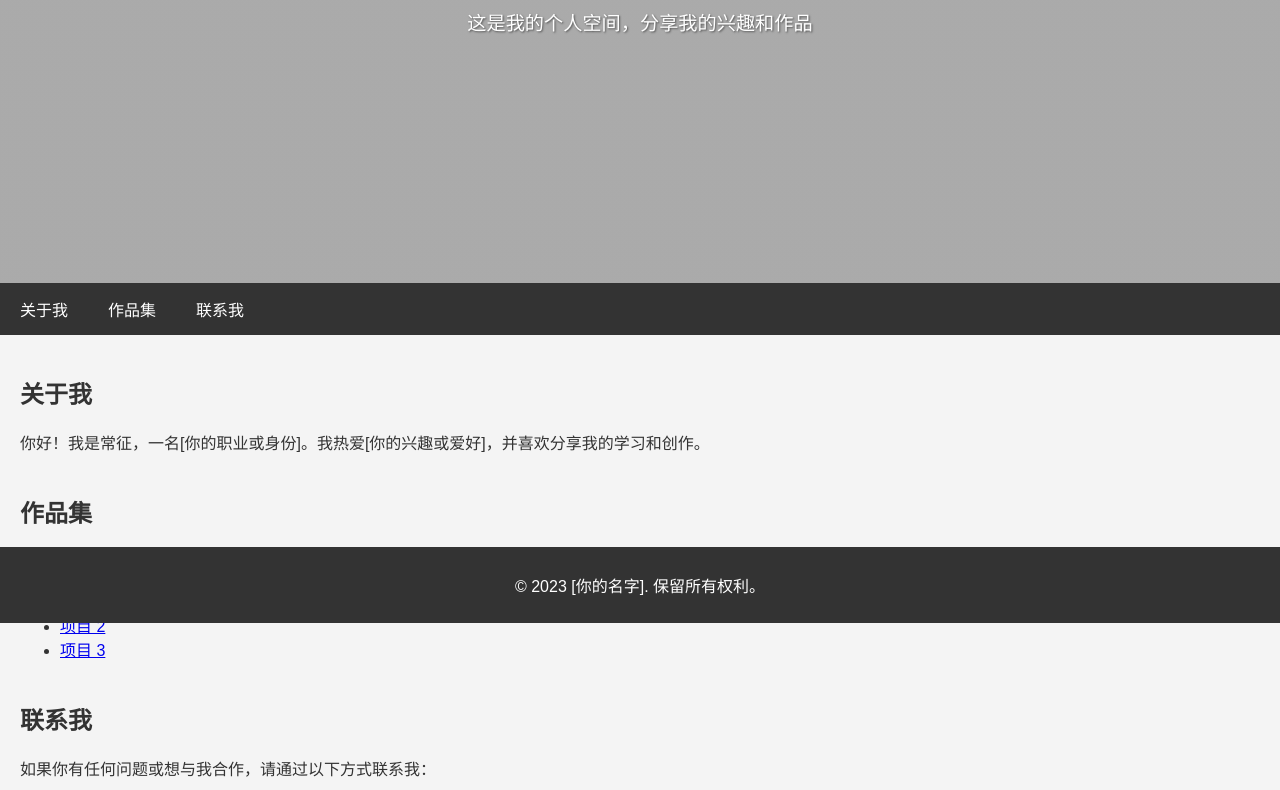
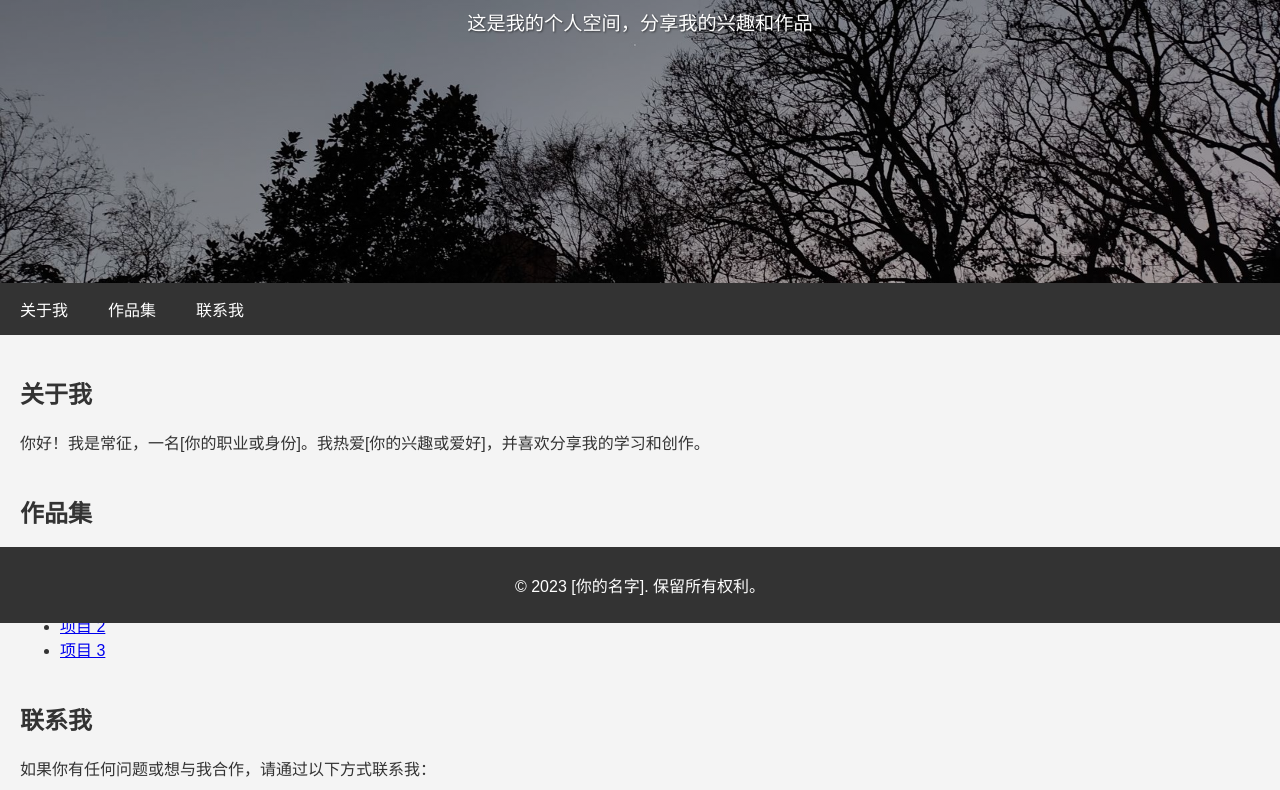
Before and after one commit to xytlktlkbl/xytlktlkbl.github.io, a plain HTML site: page index.html in a window 1280 px wide. Shown: the part 177-967 px from the top of the page. Drawn offline with Linux system fonts and the light colour scheme.

Commit message:
Update index.html

```diff
--- a/index.html
+++ b/index.html
@@ -15,7 +15,7 @@
         header {
             background:
             linear-gradient(rgba(0,0,0,0.3), rgba(0,0,0,0.3)),
-            url('images/index_background') center/cover;
+            url('images/index_background.jpg') center/cover;
             color: white;
             padding: 80px 0;
             text-align: center;
```
